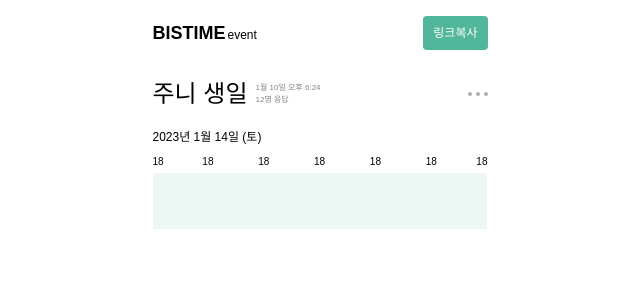
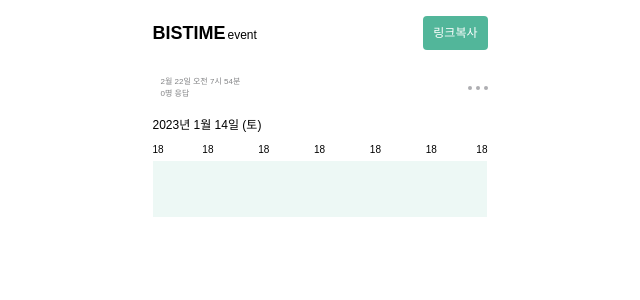
Before and after one commit to PI304/BisTime_Frontend, a Next.js app: page /event in a window 1280 px wide. Shown: the top 300 px of the page, without its empty margins (320-960 px from the left). Built offline with nearby package versions, Linux system fonts and the light colour scheme; no server answers; a web font is replaced by a local one.

Commit message:
feat : 이벤트 이름, 날짜 및 응답자수 보여주기

```diff
--- a/src/pages/event/index.tsx
+++ b/src/pages/event/index.tsx
@@ -1,8 +1,18 @@
 import Layout from '@components/common/Layout';
+import Loader from '@components/common/Loader';
 import Navigate from '@components/common/Navigate';
 import DashBoard from '@components/event/DashBoard';
 import { useGetEventQuery } from '@apis/event/eventApi.query';
 import { useRouter } from 'next/router';
+import { formatDate } from '@utils/formatDate';
+import { useGetScheduleQuery } from '@apis/schedule/scheduleApi.query';
+
+const scheduleListToMembers = (scheduleList: Schedule[]) => {
+  const members = scheduleList.map((item) => item.name);
+  const memberSet = new Set(members);
+  const memberArray = Array.from(memberSet);
+  return memberArray;
+};
 
 const TIMETABLE = [
   '00:00',
@@ -58,19 +68,21 @@ const TIMETABLE = [
 export default function Event() {
   const router = useRouter();
   const { uuid } = router.query;
-  const { data } = useGetEventQuery(uuid as string);
+  const { data: event, isLoading } = useGetEventQuery(uuid as string);
+  const { data: scheduleList } = useGetScheduleQuery(uuid as string);
+  const members = scheduleListToMembers(scheduleList || []);
 
-  console.log(data);
+  if (isLoading) return <Loader />;
   return (
     <Layout>
       <Navigate link />
-      <div className="w-full flex flex-col mt-4">
+      <div className="w-full flex flex-wrap flex-col mt-4">
         <div className="w-full flex items-center justify-between">
           <div className="flex items-center">
-            <div className="text-24">주니 생일</div>
+            <div className="text-24">{event?.title}</div>
             <div className="flex flex-col ml-2 ju font-light text-gray-7 text-8">
-              <p>1월 10일 오후 6:24</p>
-              <p>12명 응답</p>
+              <p>{formatDate(event?.createdAt)}</p>
+              <p>{members ? `${members.length}명 응답` : ''}</p>
             </div>
           </div>
           <div className="flex space-x-1">
```
